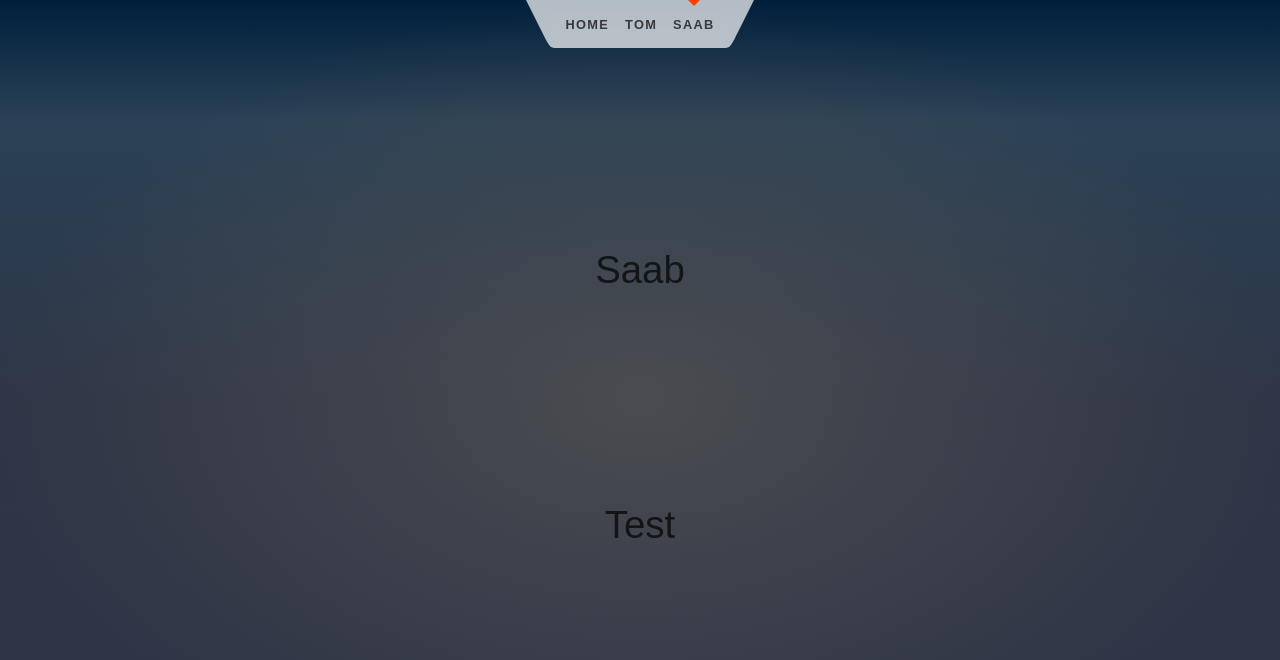
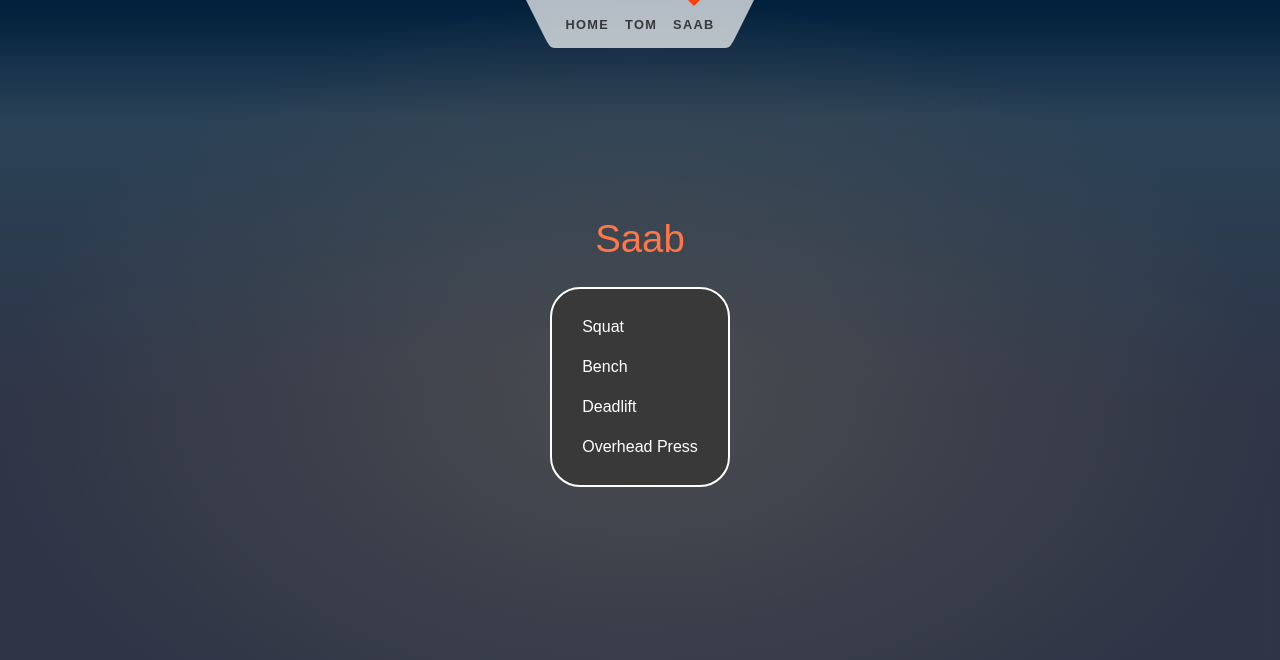
Before and after one commit to tomyrseth/loktet, a SvelteKit app: page /saab in a window 1280 px wide. Shown: the top 660 px of the page. Built offline with nearby package versions, Linux system fonts and the light colour scheme.

Commit message:
Added Lifts component, imported to both tom and saab routes

```diff
--- a/src/components/Lifts.svelte
+++ b/src/components/Lifts.svelte
@@ -0,0 +1,59 @@
+<script>
+	import { fade } from "svelte/transition";
+
+	let visible = false
+	function expand() {
+		visible = !visible
+	}
+
+	let tomSquat = 110;
+	let tomBench = 80;
+	let tomDL = 140;
+	let tomOHP = 60;
+</script>
+
+<div class = "container1">
+	<div class = container2>
+		<div on:click={expand}><p>Squat</p></div>
+		<div><p>Bench</p></div>
+		<div><p>Deadlift</p></div>
+		<div><p>Overhead Press</p></div>
+	</div>
+
+	{#if visible}
+		<div class = "container3" transition:fade|global>
+			<div><p>{tomSquat} kg</p></div>
+			<div><p>{tomBench} kg</p></div>
+			<div><p>{tomDL} kg</p></div>
+			<div><p>{tomOHP} kg</p></div>
+		</div>
+	{/if}
+
+</div>
+
+<style>
+    p {
+		color: white;
+
+	}
+
+	p:hover {
+		color: rgb(255, 118, 72);
+		cursor: pointer;
+		transition: color 0.2s linear;
+	}
+
+	.container1 {
+		display: flex;
+		border: 2px solid white;
+		border-radius: 30px;
+		background-color: rgb(57, 57, 57);
+		padding: 10px 30px 10px 30px;
+	}
+
+	.container3 {
+		border-left: 2px solid white;
+		margin-left: 40px;
+		padding-left: 10px;
+	}
+</style>
--- a/src/routes/+layout.svelte
+++ b/src/routes/+layout.svelte
@@ -8,8 +8,6 @@
 
 	<main>
 		<slot />
-
-		<h1>Test</h1>
 	</main>
 </div>
 
--- a/src/routes/saab/+page.svelte
+++ b/src/routes/saab/+page.svelte
@@ -1,9 +1,21 @@
+<script>
+	import Lifts from "../../components/Lifts.svelte"
+</script>
+
 <svelte:head>
-	<title>Tom</title>
+	<title>Saab</title>
 	<meta name="description" content="About this app" />
 </svelte:head>
 
 <div class="text-column">
 	<h1>Saab</h1>
 
+	<Lifts />
+
 </div>
+
+<style>
+	h1 {
+		color:rgb(255, 118, 72);
+	}
+</style>
--- a/src/routes/tom/+page.svelte
+++ b/src/routes/tom/+page.svelte
@@ -1,3 +1,7 @@
+<script>
+    import Lifts from "../../components/Lifts.svelte"
+</script>
+
 <svelte:head>
 	<title>Tom</title>
 	<meta name="description" content="About this app" />
@@ -6,4 +10,12 @@
 <div class="text-column">
 	<h1>Tom</h1>
 
+    <Lifts />
+
 </div>
+
+<style>
+	h1 {
+		color:rgb(255, 118, 72);
+	}
+</style>
```
